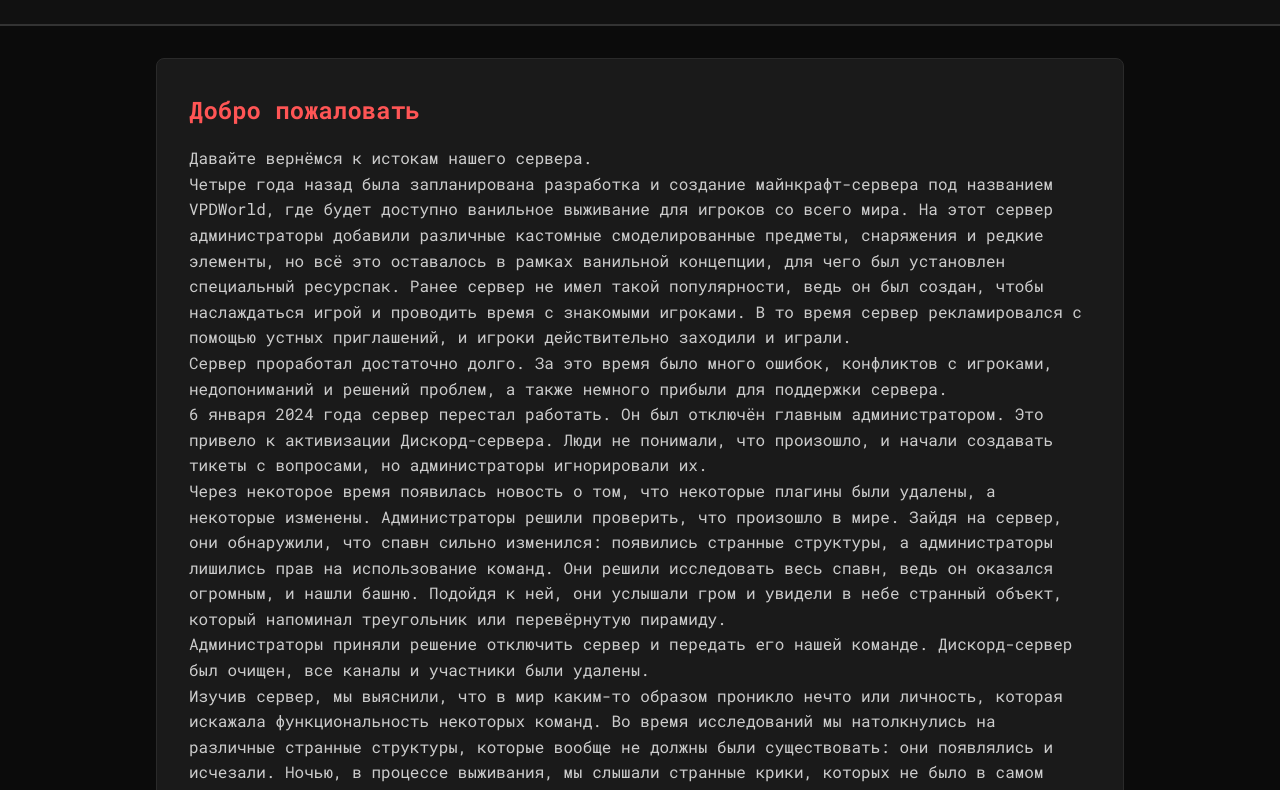
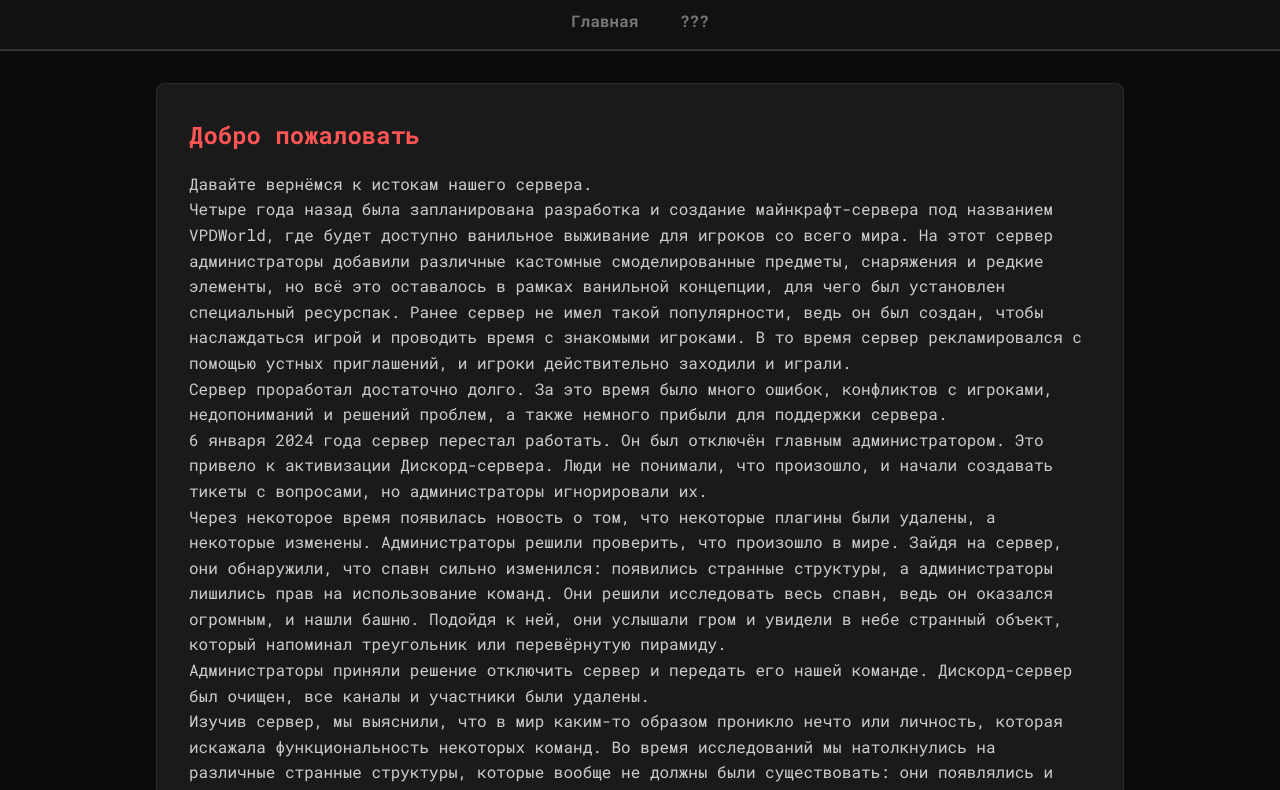
Before and after one commit to GrimReaches/Grim-Reaches, a plain HTML site: page index.html in a window 1280 px wide. Shown: the part 117-907 px from the top of the page. Drawn offline with Linux system fonts and the light colour scheme.

Commit message:
Update index.html

```diff
--- a/index.html
+++ b/index.html
@@ -21,7 +21,7 @@
 
     header {
       background-color: #111;
-      padding: 2rem 1rem;
+      padding: 2rem 1rem 1rem 1rem;
       text-align: center;
       border-bottom: 2px solid #333;
     }
@@ -31,6 +31,24 @@
       color: #ff3333;
       letter-spacing: 0.15em;
       animation: fadeIn 2s ease-in-out;
+    }
+
+    nav {
+      margin-top: 1rem;
+      text-align: center;
+    }
+
+    nav a {
+      color: #777;
+      text-decoration: none;
+      font-weight: bold;
+      margin: 0 1rem;
+      font-size: 1rem;
+      transition: color 0.2s ease-in-out;
+    }
+
+    nav a:hover {
+      color: #ff4444;
     }
 
     main {
@@ -131,8 +149,12 @@
 <body>
   <header>
     <h1>GRIM REACHES</h1>
+    <nav>
+      <a href="#main">Главная</a>
+      <a href="#mystery">???</a>
+    </nav>
   </header>
-  <main>
+  <main id="main">
     <section>
       <h2>Добро пожаловать</h2>
       <p>Давайте вернёмся к истокам нашего сервера.</p>
@@ -162,6 +184,14 @@
       <h2>WARNING</h2>
       <p>Прежде чем вы отправитесь туда, крайне важно быть готовым ко всем возможным последствиям. На той стороне присутствует множество опасностей, которые могут исходить не только от игроков и мобов. Важно оставаться внимательным и не привлекать к себе ненужного внимания, так как эти существа могут запомнить вас и начать преследовать. Необходимо учитывать, что этот мир кардинально отличается от привычных, и здесь действуют свои правила.</p>
     </section>
+
+    <section id="mystery">
+      <h2>???</h2>
+      <p>|•|{${$×®</p>
+
+      <h3>Thanks youuyu</h3>
+      <p>...</p>
+    </section>
   </main>
   <footer>
     &copy; 2025 Grim Reaches Project. Все права защищены.
```
